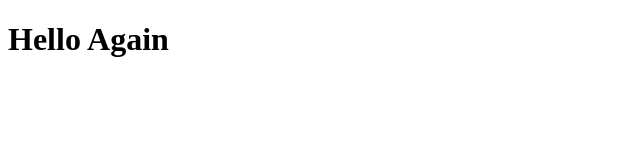
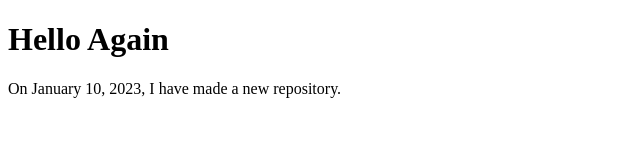
Before and after one commit to pritumdebnath/helloAgain, a plain HTML site: page index.html in a window 1280 px wide. Shown: the whole page, without its empty margins (0-640 px from the left). Drawn offline with Linux system fonts and the light colour scheme.

```diff
--- a/index.html
+++ b/index.html
@@ -8,5 +8,7 @@
 </head>
 <body>
     <h1>Hello Again</h1>
+    <p>On January 10, 2023, I have made a new repository.</p>
+
 </body>
 </html>
```
